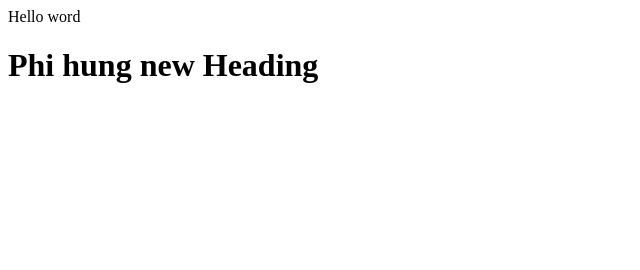
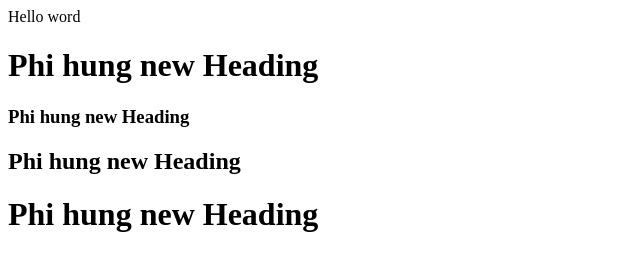
Before and after one commit to ITGroupTLV/PRACTISE_LAB, a plain HTML site: page index.html in a window 1280 px wide. Shown: the whole page, without its empty margins (0-640 px from the left). Drawn offline with Linux system fonts and the light colour scheme.

Commit message:
C1.2 first commit

```diff
--- a/index.html
+++ b/index.html
@@ -1,2 +1,5 @@
 <P>Hello word </P>
 <h1>Phi hung new Heading</h1>
+<h3>Phi hung new Heading</h3>
+<h2>Phi hung new Heading</h2>
+<h1>Phi hung new Heading</h1>
```
